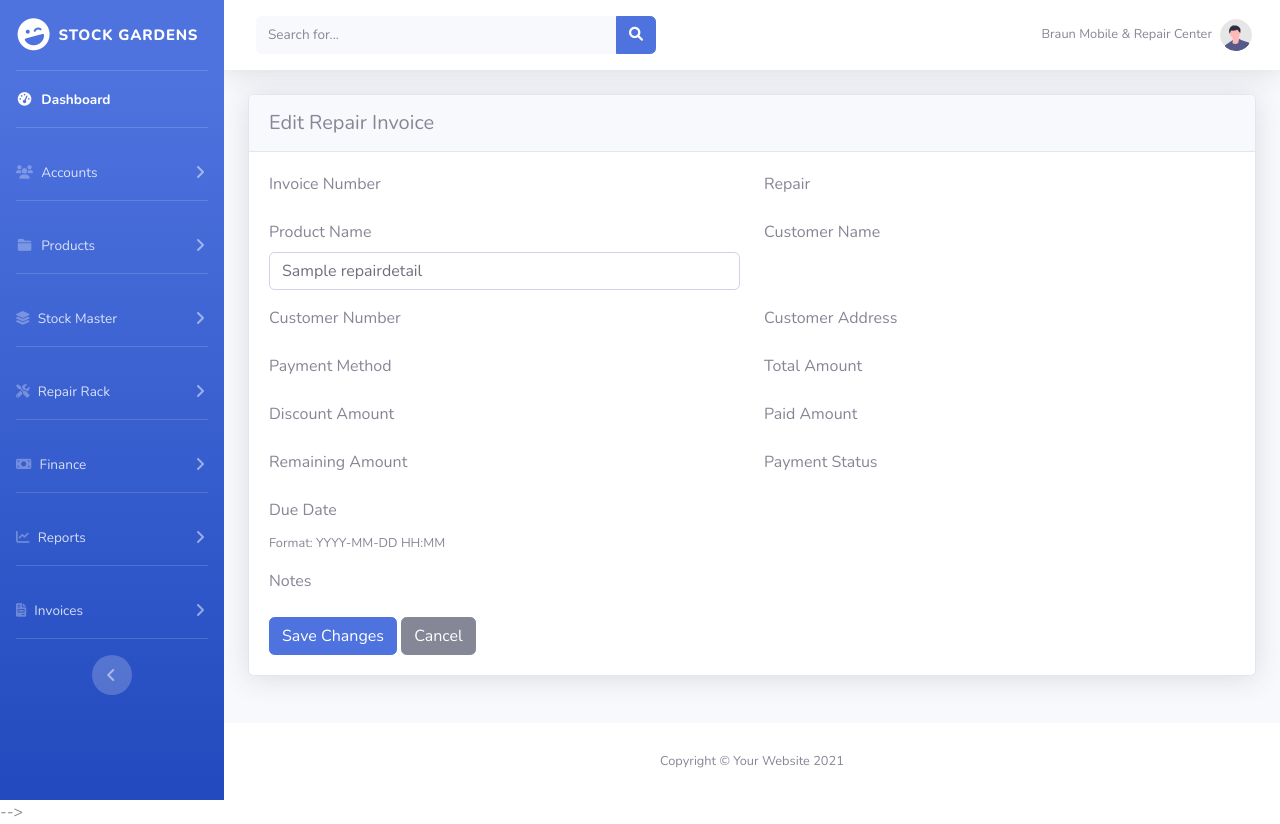
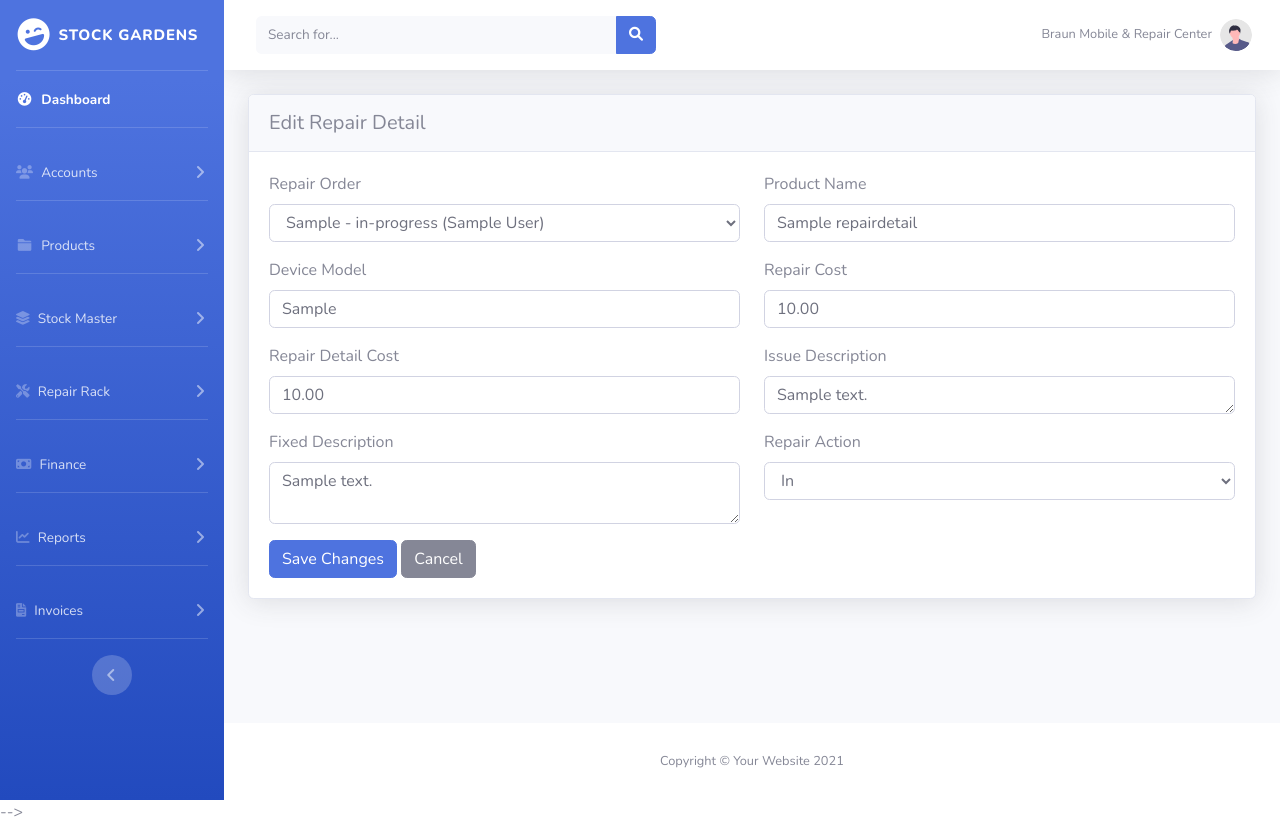
Before and after one commit to shyam-su/StockGarden, a Django app: page /repair_detail/1/update/ in a window 1280 px wide. Run offline with Django 5.2, Linux system fonts and the light colour scheme; a user stored in the database is signed in; tables that the repository leaves empty hold one stand-in row (values such as "Sample post"); some libraries are stand-ins or nearby versions.

Commit message:
work on invoice

```diff
--- a/StockGarden/admin.py
+++ b/StockGarden/admin.py
@@ -72,7 +72,7 @@ class RepairInvoiceAdmin(ImportExportModelAdmin, admin.ModelAdmin):
 
 @admin.register(Return)
 class ReturnAdmin(ImportExportModelAdmin, admin.ModelAdmin):
-    list_display=('invoice','product','quantity_returned','reason','return_date','refund_amount','created_at')
+    list_display=('invoice','product','quantity_returned','reason','return_date','total_amount','refund_amount','created_at')
     list_filter=('invoice','product',)
 
 
--- a/StockGarden/forms.py
+++ b/StockGarden/forms.py
@@ -657,16 +657,10 @@ class ExpenseForm(forms.ModelForm):
 class SalesInvoiceForm(forms.ModelForm):
     class Meta:
         model = SalesInvoice
-        fields = ['invoice_number','sales', 'product_name', 'warranty', 'customer_name', 'customer_number', 'customer_address',
+        fields = ['sales', 'product_name', 'warranty', 'customer_name', 'customer_number', 'customer_address',
                   'payment_method', 'total_amount', 'discount_amount', 'paid_amount', 'remaining_amount',
                   'payment_status', 'due_date','notes']
         widgets = {
-            "invoice_number": forms.NumberInput(
-                attrs={
-                    'class': 'form-control',
-                    'id':'invoice_number'
-                }
-            ),
             "sales": forms.TextInput(
                 attrs={
                     "class": "form-control",
@@ -772,7 +766,6 @@ class SalesInvoiceForm(forms.ModelForm):
             ),
         }
         labels = {
-            "invoice_number": "Invoice Number",
             "sales": "Sales",
             "product_name": "Product Name",
             "warranty": "Warranty (in months)",
@@ -792,14 +785,8 @@ class SalesInvoiceForm(forms.ModelForm):
 class RepairInvoiceForm(forms.ModelForm):
     class Meta:
         model = RepairInvoice
-        fields = ['invoice_number','repair','product_name','customer_name','customer_number','customer_address','payment_method','total_amount','discount_amount','paid_amount','remaining_amount','payment_status', 'due_date','notes']
+        fields = ['repair','product_name','customer_name','customer_number','customer_address','payment_method','total_amount','discount_amount','paid_amount','remaining_amount','payment_status', 'due_date','notes']
         widgets = {
-            "invoice_number": forms.NumberInput(
-                attrs={
-                    'class': 'form-control',
-                    'id':'invoice_number'
-                }
-            ),
             "repair": forms.TextInput(
                 attrs={
                     "class": "form-control",
@@ -918,7 +905,7 @@ class RepairInvoiceForm(forms.ModelForm):
 class ReturnForm(forms.ModelForm):
     class Meta:
         model = Return
-        fields = ['invoice', 'product', 'quantity_returned', 'reason','refund_amount']
+        fields = ['invoice', 'product', 'quantity_returned', 'reason','total_amount','refund_amount']
         widgets = {
             "invoice": forms.Select(
                 attrs={
@@ -946,6 +933,14 @@ class ReturnForm(forms.ModelForm):
                     "class": "form-control",
                     "placeholder": "Enter Reason",
                     "id": "reason",
+                    "rows": 2,
+                }
+            ),
+            "total_amount": forms.NumberInput(
+                attrs={
+                    "class": "form-control",
+                    "placeholder": "Total Amount",
+                    "id": "total_amount",
                 }
             ),
             "refund_amount": forms.NumberInput(
@@ -953,7 +948,6 @@ class ReturnForm(forms.ModelForm):
                     "class": "form-control",
                     "placeholder": "Enter Refund Amount",
                     "id": "refund_amount",
-                    "step": "0.01",
                 }
             ),
         }
@@ -962,5 +956,6 @@ class ReturnForm(forms.ModelForm):
             "product": "Product",
             "quantity_returned": "Quantity Returned",
             "reason": "Reason",
+            "total_amount": "Total Amount",
             "refund_amount": "Refund Amount",
         }
--- a/StockGarden/templates/expense.html
+++ b/StockGarden/templates/expense.html
@@ -14,7 +14,7 @@
                     <form method="get" action="" class="mb-3 d-flex justify-content-end">
                         <div class="input-group w-auto">
                             <input type="text" name="search" class="form-control" placeholder="Search expenses..." value="{{ query }}">
-                            <button type="submit" class="btn btn-primary">Search</button>
+                            <button type="submit" class="btn btn-primary ml-1">Search</button>
                         </div>
                     </form>
 
--- a/StockGarden/templates/product.html
+++ b/StockGarden/templates/product.html
@@ -36,7 +36,7 @@
                                     <td>{{ forloop.counter }}</td>
                                     <td>{{ product.vendor.full_name|default:"N/A" }}</td>
                                     <td>{{ product.name|default:"N/A" }}</td>
-                                    <td>${{ product.price }}</td>
+                                    <td>{{ product.price }}</td>
                                     <td>{{ product.stock|default:0 }}</td>
                                     <td>{{ product.brand.name|default:"N/A" }}</td>
                                     <td>{{ product.created_at|date:"M d, Y" }}</td>
--- a/StockGarden/templates/repair.html
+++ b/StockGarden/templates/repair.html
@@ -14,7 +14,7 @@
                     <form method="get" action="{% url 'repair' %}" class="mb-3 d-flex justify-content-end">
                         <div class="input-group w-auto">
                             <input type="text" name="search" class="form-control" placeholder="Search repairs..." value="{{ query }}">
-                            <button type="submit" class="btn btn-primary">Search</button>
+                            <button type="submit" class="btn btn-primary ml-1">Search</button>
                         </div>
                     </form>
 
--- a/StockGarden/templates/repair_detail_update.html
+++ b/StockGarden/templates/repair_detail_update.html
@@ -6,7 +6,7 @@
         <div class="col-12">
             <div class="card shadow mb-4">
                 <div class="card-header py-3 d-flex justify-content-between align-items-center">
-                    <h5 class="mb-0">Edit Repair Invoice</h5>
+                    <h5 class="mb-0">Edit Repair Detail</h5>
                 </div>
                 <div class="card-body">
                     {% if messages %}
@@ -20,31 +20,19 @@
                         {% endfor %}
                     {% endif %}
 
-                    <form method="POST" enctype="multipart/form-data" id="salesForm">
+                    <form method="POST" enctype="multipart/form-data" id="repairDetailForm">
                         {% csrf_token %}
 
                         <div class="row">
                             <div class="col-md-6 mb-3">
-                                <label for="{{ form.invoice_number.id_for_label }}">Invoice Number</label>
-                                {{ form.invoice_number }}
-                                {% if form.invoice_number.errors %}
+                                <label for="{{ form.repair_order.id_for_label }}">Repair Order</label>
+                                {{ form.repair_order }}
+                                {% if form.repair_order.errors %}
                                     <div class="invalid-feedback d-block">
-                                        {{ form.invoice_number.errors }}
+                                        {{ form.repair_order.errors }}
                                     </div>
                                 {% endif %}
                             </div>
-                            <div class="col-md-6 mb-3">
-                                <label for="{{ form.repair.id_for_label }}">Repair</label>
-                                {{ form.repair }}
-                                {% if form.repair.errors %}
-                                    <div class="invalid-feedback d-block">
-                                        {{ form.repair.errors }}
-                                    </div>
-                                {% endif %}
-                            </div>
-                        </div>
-
-                        <div class="row">
                             <div class="col-md-6 mb-3">
                                 <label for="{{ form.product_name.id_for_label }}">Product Name</label>
                                 {{ form.product_name }}
@@ -54,12 +42,24 @@
                                     </div>
                                 {% endif %}
                             </div>
+                        </div>
+
+                        <div class="row">
                             <div class="col-md-6 mb-3">
-                                <label for="{{ form.customer_name.id_for_label }}">Customer Name</label>
-                                {{ form.customer_name }}
-                                {% if form.customer_name.errors %}
+                                <label for="{{ form.device_model.id_for_label }}">Device Model</label>
+                                {{ form.device_model }}
+                                {% if form.device_model.errors %}
                                     <div class="invalid-feedback d-block">
-                                        {{ form.customer_name.errors }}
+                                        {{ form.device_model.errors }}
+                                    </div>
+                                {% endif %}
+                            </div>
+                            <div class="col-md-6 mb-3">
+                                <label for="{{ form.repair_cost.id_for_label }}">Repair Cost</label>
+                                {{ form.repair_cost }}
+                                {% if form.repair_cost.errors %}
+                                    <div class="invalid-feedback d-block">
+                                        {{ form.repair_cost.errors }}
                                     </div>
                                 {% endif %}
                             </div>
@@ -67,20 +67,20 @@
 
                         <div class="row">
                             <div class="col-md-6 mb-3">
-                                <label for="{{ form.customer_number.id_for_label }}">Customer Number</label>
-                                {{ form.customer_number }}
-                                {% if form.customer_number.errors %}
+                                <label for="{{ form.repair_detail_cost.id_for_label }}">Repair Detail Cost</label>
+                                {{ form.repair_detail_cost }}
+                                {% if form.repair_detail_cost.errors %}
                                     <div class="invalid-feedback d-block">
-                                        {{ form.customer_number.errors }}
+                                        {{ form.repair_detail_cost.errors }}
                                     </div>
                                 {% endif %}
                             </div>
                             <div class="col-md-6 mb-3">
-                                <label for="{{ form.customer_address.id_for_label }}">Customer Address</label>
-                                {{ form.customer_address }}
-                                {% if form.customer_address.errors %}
+                                <label for="{{ form.issue_description.id_for_label }}">Issue Description</label>
+                                {{ form.issue_description }}
+                                {% if form.issue_description.errors %}
                                     <div class="invalid-feedback d-block">
-                                        {{ form.customer_address.errors }}
+                                        {{ form.issue_description.errors }}
                                     </div>
                                 {% endif %}
                             </div>
@@ -88,92 +88,24 @@
 
                         <div class="row">
                             <div class="col-md-6 mb-3">
-                                <label for="{{ form.payment_method.id_for_label }}">Payment Method</label>
-                                {{ form.payment_method }}
-                                {% if form.payment_method.errors %}
+                                <label for="{{ form.fixed_description.id_for_label }}">Fixed Description</label>
+                                {{ form.fixed_description }}
+                                {% if form.fixed_description.errors %}
                                     <div class="invalid-feedback d-block">
-                                        {{ form.payment_method.errors }}
+                                        {{ form.fixed_description.errors }}
                                     </div>
                                 {% endif %}
                             </div>
                             <div class="col-md-6 mb-3">
-                                <label for="{{ form.total_amount.id_for_label }}">Total Amount</label>
-                                {{ form.total_amount }}
-                                {% if form.total_amount.errors %}
+                                <label for="{{ form.repair_action.id_for_label }}">Repair Action</label>
+                                {{ form.repair_action }}
+                                {% if form.repair_action.errors %}
                                     <div class="invalid-feedback d-block">
-                                        {{ form.total_amount.errors }}
+                                        {{ form.repair_action.errors }}
                                     </div>
                                 {% endif %}
                             </div>
                         </div>
-
-                        <div class="row">
-                            <div class="col-md-6 mb-3">
-                                <label for="{{ form.discount_amount.id_for_label }}">Discount Amount</label>
-                                {{ form.discount_amount }}
-                                {% if form.discount_amount.errors %}
-                                    <div class="invalid-feedback d-block">
-                                        {{ form.discount_amount.errors }}
-                                    </div>
-                                {% endif %}
-                            </div>
-                            <div class="col-md-6 mb-3">
-                                <label for="{{ form.paid_amount.id_for_label }}">Paid Amount</label>
-                                {{ form.paid_amount }}
-                                {% if form.paid_amount.errors %}
-                                    <div class="invalid-feedback d-block">
-                                        {{ form.paid_amount.errors }}
-                                    </div>
-                                {% endif %}
-                            </div>
-                        </div>
-
-                        <div class="row">
-                            <div class="col-md-6 mb-3">
-                                <label for="{{ form.remaining_amount.id_for_label }}">Remaining Amount</label>
-                                {{ form.remaining_amount }}
-                                {% if form.remaining_amount.errors %}
-                                    <div class="invalid-feedback d-block">
-                                        {{ form.remaining_amount.errors }}
-                                    </div>
-                                {% endif %}
-                            </div>
-                            <div class="col-md-6 mb-3">
-                                <label for="{{ form.payment_status.id_for_label }}">Payment Status</label>
-                                {{ form.payment_status }}
-                                {% if form.payment_status.errors %}
-                                    <div class="invalid-feedback d-block">
-                                        {{ form.payment_status.errors }}
-                                    </div>
-                                {% endif %}
-                            </div>
-                        </div>
-
-                        <div class="row">
-                            <div class="col-md-6 mb-3">
-                                <label for="{{ form.due_date.id_for_label }}">Due Date</label>
-                                {{ form.due_date }}
-                                <small class="form-text text-muted">Format: YYYY-MM-DD HH:MM</small>
-                                {% if form.due_date.errors %}
-                                    <div class="invalid-feedback d-block">
-                                        {{ form.due_date.errors }}
-                                    </div>
-                                {% endif %}
-                            </div>
-                        </div>
-
-                        <div class="row">
-                            <div class="col-12 mb-3">
-                                <label for="{{ form.notes.id_for_label }}">Notes</label>
-                                {{ form.notes }}
-                                {% if form.notes.errors %}
-                                    <div class="invalid-feedback d-block">
-                                        {{ form.notes.errors }}
-                                    </div>
-                                {% endif %}
-                            </div>
-                        </div>
-
                         <div class="row">
                             <div class="col-12">
                                 <button type="submit" class="btn btn-primary">Save Changes</button>
--- a/StockGarden/templates/repairdetail.html
+++ b/StockGarden/templates/repairdetail.html
@@ -12,8 +12,8 @@
 
                     <form method="GET" class="mb-3 d-flex justify-content-end">
                         <div class="input-group w-auto">
-                            <input type="text" name="q" class="form-control" placeholder="Search Sales..." value="{{ query }}">
-                            <button type="submit" class="btn btn-primary">Search</button>
+                            <input type="text" name="q" class="form-control" placeholder="Search Repair Details..." value="{{ query }}">
+                            <button type="submit" class="btn btn-primary ml-1">Search</button>
                         </div>
                     </form>
 
@@ -34,7 +34,7 @@
                                 {% for repd in repairdetail %}
                                 <tr>
                                     <td style="text-align: left;">{{ forloop.counter }}</td>
-                                    <td style="text-align: left;">{{ repd.repair_order|slice:":12" }}</td>
+                                    <td style="text-align: left;">{{ repd.repair_order.id }} - {{ repd.repair_order.product_name }}</td>
                                     <td style="text-align: left;">{{ repd.repair_cost }}</td>
                                     <td style="text-align: left;">{{ repd.fixed_description|slice:":20" }}</td>
                                     <td style="text-align: left;">{{ repd.repair_action }}</td>
```
Also changed, not shown: StockGarden/models.py (+28 -2 lines), StockGarden/templates/purchases.html (+6 -6 lines), StockGarden/templates/repair_invoice.html (+7 -7 lines), StockGarden/templates/return.html (+7 -5 lines), StockGarden/templates/return_update.html (+9 -3 lines), StockGarden/templates/sales.html (+2 -8 lines), StockGarden/templates/sales_invoice.html (+9 -9 lines), StockGarden/migrations/0003_return_total_amount_and_more.py (added).
